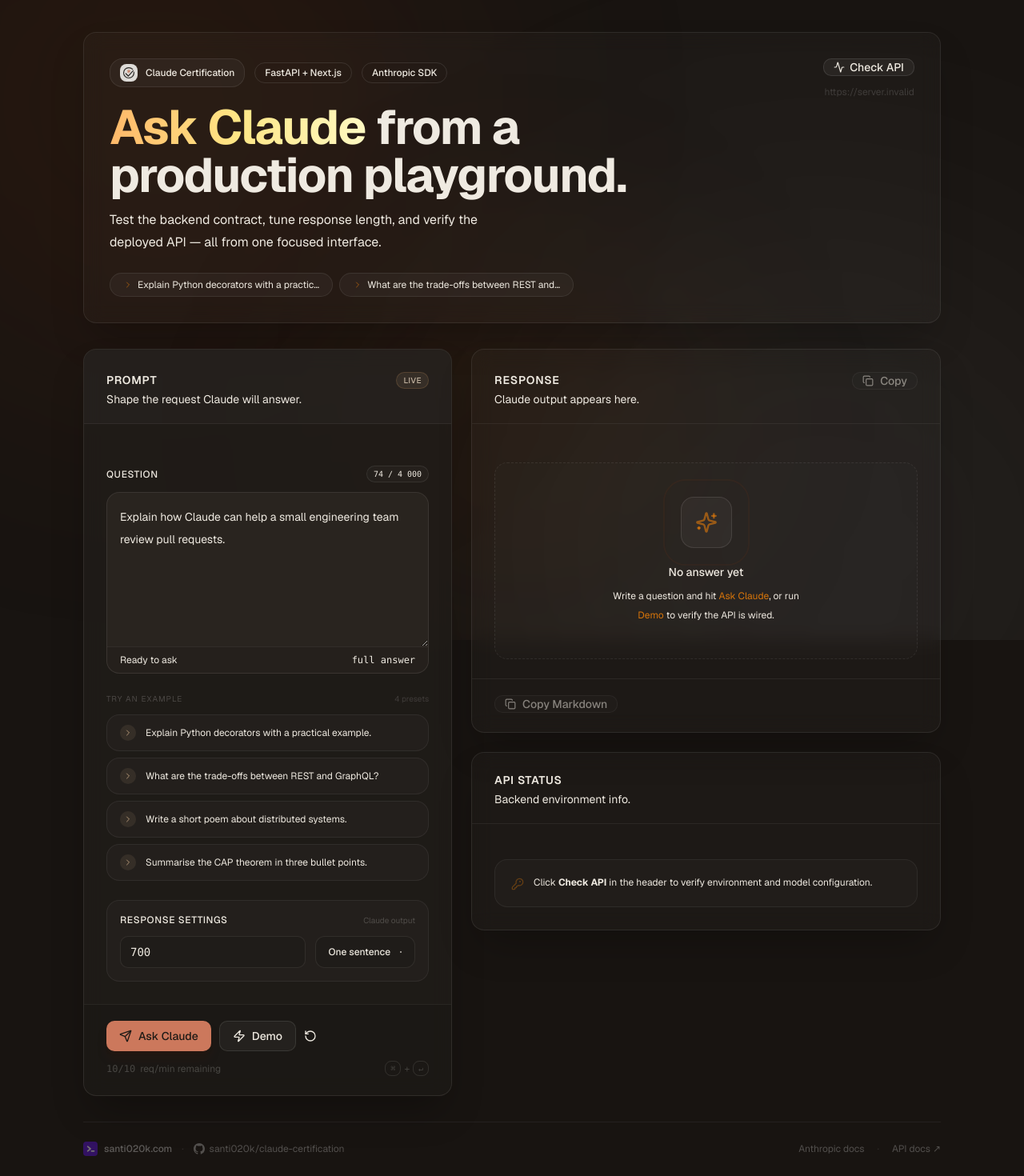
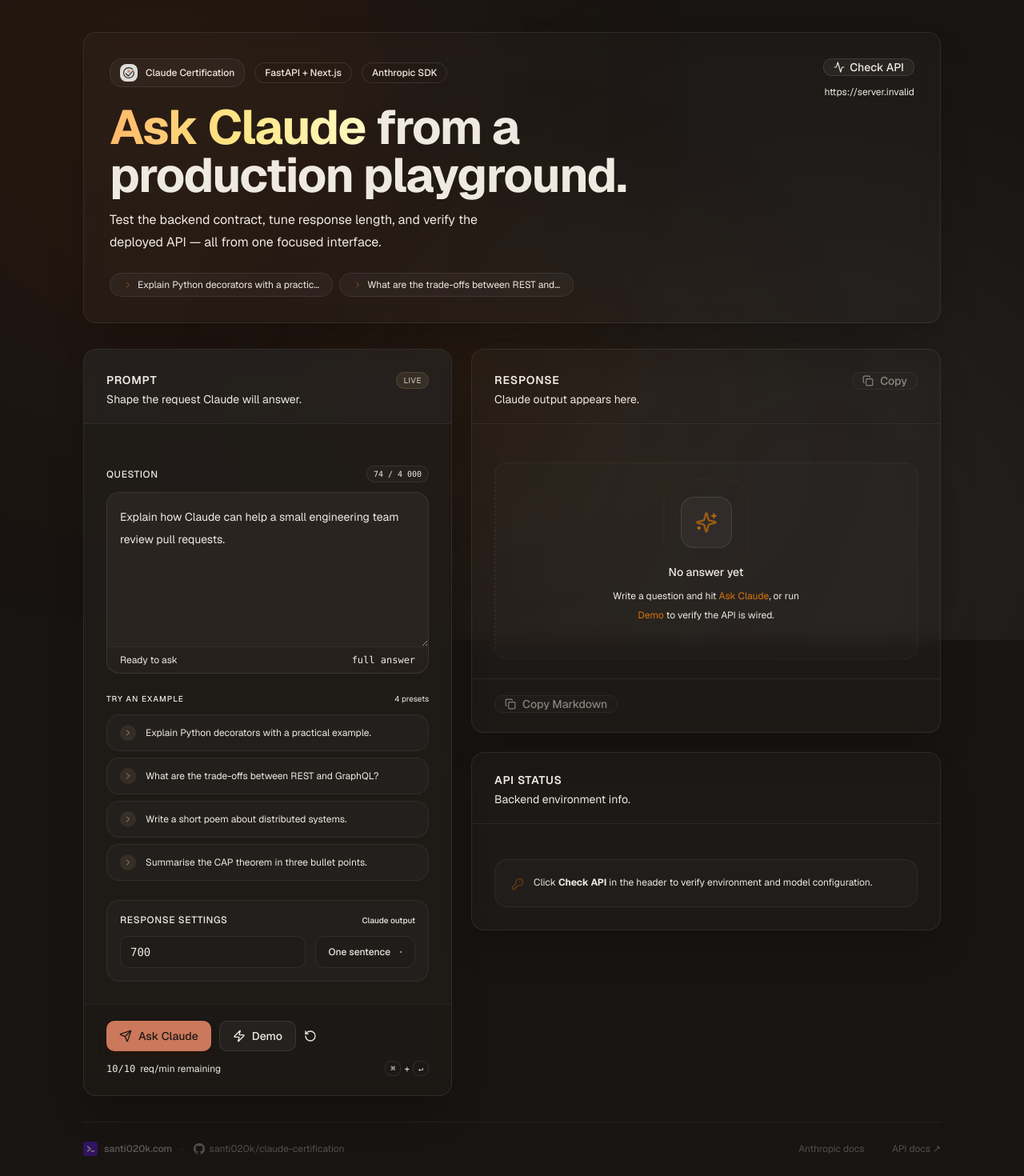
Before and after one commit to santi020k/claude-certification, a Next.js app in the folder apps/web/: page / in a window 1280 px wide. Shown: the top 1470 px of the page at 80% size. Built offline with nearby package versions, Linux system fonts and the light colour scheme; no server answers.

Commit message:
fix: improve accessibility by increasing text contrast ratios and updating synthetic event types.

```diff
--- a/apps/web/src/app/globals.css
+++ b/apps/web/src/app/globals.css
@@ -14,7 +14,7 @@
   --secondary: 28 18% 15%;
   --secondary-foreground: 35 28% 82%;
   --muted: 28 18% 14%;
-  --muted-foreground: 32 14% 58%;
+  --muted-foreground: 32 14% 71%;
   --accent: 28 18% 15%;
   --accent-foreground: 35 28% 82%;
   --destructive: 0 72% 51%;
@@ -145,3 +145,9 @@
 .input-focus:focus-within {
   box-shadow: 0 0 0 3px rgba(204, 120, 92, 0.18);
 }
+
+/* Ensure keyboard focus indicator is always clearly visible for WCAG 2.2 compliance */
+:focus-visible {
+  outline: 2px solid hsl(var(--primary));
+  outline-offset: 2px;
+}
--- a/apps/web/src/components/claude-playground.tsx
+++ b/apps/web/src/components/claude-playground.tsx
@@ -1,6 +1,6 @@
 'use client'
 
-import { type FormEvent, useCallback, useEffect, useMemo, useRef, useState } from 'react'
+import { type SyntheticEvent, useCallback, useEffect, useMemo, useRef, useState } from 'react'
 
 import { AlertCircle } from 'lucide-react'
 
@@ -123,7 +123,7 @@
     }
   }, [canSubmit, doAsk])
 
-  async function askClaude(event?: FormEvent<HTMLFormElement>) {
+  async function askClaude(event?: SyntheticEvent<HTMLFormElement>) {
     event?.preventDefault()
 
     await doAsk()
--- a/apps/web/src/components/claude-playground/sections/example-prompt-list.tsx
+++ b/apps/web/src/components/claude-playground/sections/example-prompt-list.tsx
@@ -14,12 +14,12 @@
     <div className="space-y-3">
       <div className="flex items-center justify-between">
         <p className="
-          text-[10px] tracking-widest text-white/20 uppercase
+          text-[10px] tracking-widest text-muted-foreground/60 font-medium uppercase
         "
         >
           Try an example
         </p>
-        <span className="text-[10px] text-white/15">
+        <span className="text-[10px] text-muted-foreground/50">
           {EXAMPLE_PROMPTS.length}
           {' '}
           presets
--- a/apps/web/src/components/claude-playground/sections/playground-header.tsx
+++ b/apps/web/src/components/claude-playground/sections/playground-header.tsx
@@ -161,13 +161,13 @@
             >
               <StatusDot ok={health.status === 'ok'} />
               <span>{health.environment}</span>
-              <span className="text-white/15">·</span>
+              <span className="text-muted-foreground/60">·</span>
               <span className="font-mono">{formatModel(health.model)}</span>
             </div>
           ) :
           null}
 
-        <p className="max-w-[180px] text-xs break-all text-white/15">{apiBaseUrl}</p>
+        <p className="max-w-[180px] text-xs break-all text-muted-foreground/70">{apiBaseUrl}</p>
       </div>
     </header>
   )
--- a/apps/web/src/components/claude-playground/sections/prompt-actions.tsx
+++ b/apps/web/src/components/claude-playground/sections/prompt-actions.tsx
@@ -94,7 +94,7 @@
 
       <div className="
         flex items-center justify-between gap-3 text-xs
-        text-white/18
+        text-muted-foreground/50
       "
       >
         <RateLimitStatus
@@ -176,7 +176,7 @@
 
   return (
     <span className="
-      flex items-center gap-1.5 text-white/20
+      flex items-center gap-1.5 text-muted-foreground/60
     "
     >
       <span className="font-mono tabular-nums">
--- a/apps/web/src/components/claude-playground/sections/prompt-card.tsx
+++ b/apps/web/src/components/claude-playground/sections/prompt-card.tsx
@@ -1,4 +1,4 @@
-import type { FormEvent, RefObject } from 'react'
+import type { RefObject, SyntheticEvent } from 'react'
 
 import { Badge } from '@repo/ui/components/ui/badge'
 import {
@@ -26,7 +26,7 @@
   remaining: number
   retryAfter: number | null
   textareaRef: RefObject<HTMLTextAreaElement | null>
-  onAsk: (event?: FormEvent<HTMLFormElement>) => Promise<void>
+  onAsk: (event?: SyntheticEvent<HTMLFormElement>) => Promise<void>
   onDemo: () => Promise<void>
   onQuestionChange: (question: string) => void
   onReset: () => void
--- a/apps/web/src/components/claude-playground/sections/prompt-question-field.tsx
+++ b/apps/web/src/components/claude-playground/sections/prompt-question-field.tsx
@@ -60,7 +60,7 @@
           placeholder="Ask Claude something useful…"
           className="
             min-h-48 resize-y border-0 bg-transparent p-4 text-sm/7
-            placeholder:text-white/15
+            placeholder:text-muted-foreground/40
             focus-visible:ring-0
           "
           maxLength={4000}
--- a/apps/web/src/components/claude-playground/sections/response-card.tsx
+++ b/apps/web/src/components/claude-playground/sections/response-card.tsx
@@ -151,7 +151,7 @@
                 "
                 >
                   <p className="
-                    text-[10px] tracking-widest text-white/20 uppercase
+                    text-[10px] tracking-widest text-muted-foreground/60 font-medium uppercase
                   "
                   >
                     Token usage
--- a/apps/web/src/components/claude-playground/sections/response-settings.tsx
+++ b/apps/web/src/components/claude-playground/sections/response-settings.tsx
@@ -30,7 +30,7 @@
         >
           Response settings
         </Label>
-        <span className="text-[10px] text-white/20">Claude output</span>
+        <span className="text-[10px] text-muted-foreground/60 font-medium">Claude output</span>
       </div>
       <div className="
         grid gap-3
```
Also changed, not shown: 1 other file (tests, documents, lock files or other folders).
